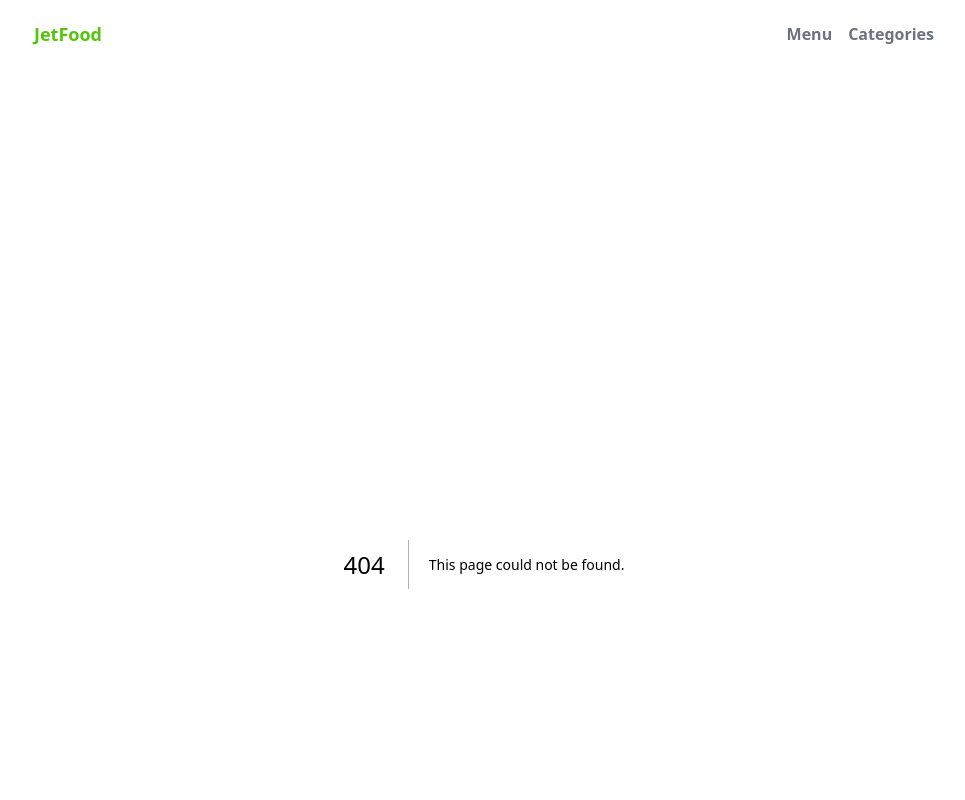
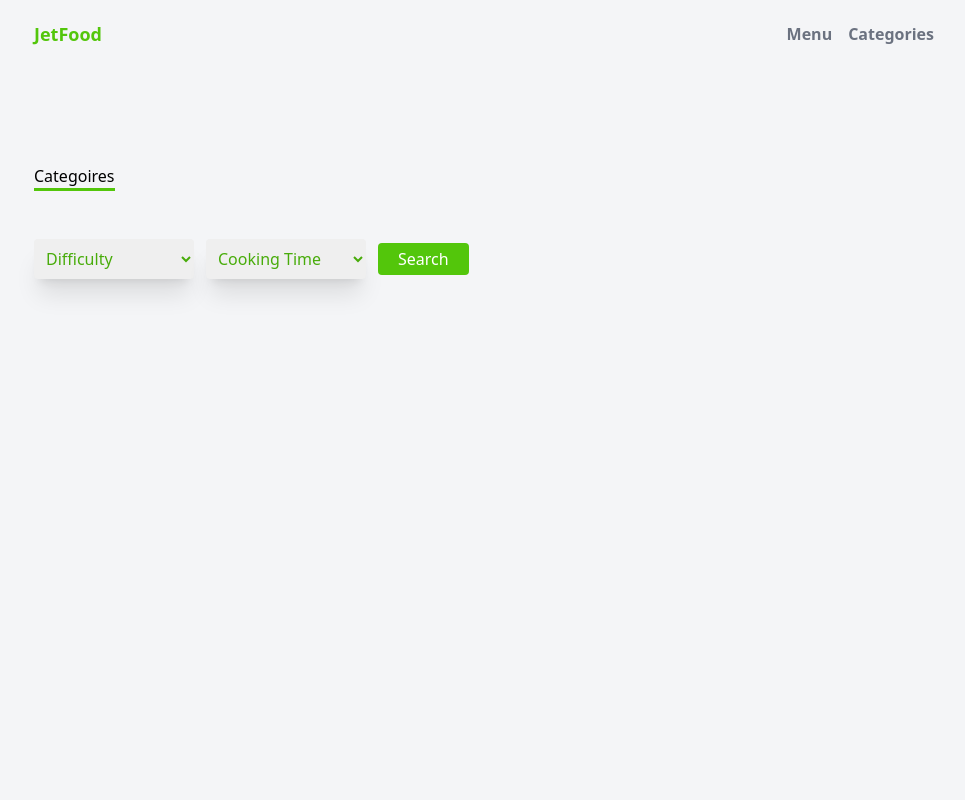
Before and after one commit to shayan-shiari/restaurant, a Next.js app: page /categories in a window 1280 px wide. Before the commit this address had no page. Shown: the top 800 px of the page, without its empty margins (156-1121 px from the left). Built offline with nearby package versions, Linux system fonts and the light colour scheme.

Commit message:
query added

```diff
--- /dev/null
+++ b/src/pages/categories/index.tsx
@@ -0,0 +1,60 @@
+import React, { useState } from "react";
+import { useRouter } from "next/router";
+
+const Categories = () => {
+  const router = useRouter();
+  const [query, setQeury] = useState({
+    difficulty: "",
+    time: "",
+  });
+
+  const changeHandler = (e: React.ChangeEvent<HTMLSelectElement>) => {
+    setQeury({
+      ...query,
+      [e.target.name]: e.target.value,
+    });
+  };
+
+  const searchHandler = (e: React.FormEvent<HTMLFormElement>) => {
+    e.preventDefault();
+    router.push({ pathname: "/categories", query });
+  };
+
+  return (
+    <div>
+      <h2 className="border-b-[3px] border-solid border-[#53c60b] w-fit mb-12">
+        Categoires
+      </h2>
+      <div>
+        <form onSubmit={searchHandler}>
+          <select
+            value={query.difficulty}
+            onChange={changeHandler}
+            name="difficulty"
+            className="shadow-xl w-40 h-10 mr-3 rounded p-2 text-[#48ac0a]"
+          >
+            <option value="">Difficulty</option>
+            <option value="Easy">Easy</option>
+            <option value="Medium">Medium</option>
+            <option value="Hard">Hard</option>
+          </select>
+          <select
+            value={query.time}
+            onChange={changeHandler}
+            name="time"
+            className="shadow-xl w-40 h-10 mr-3 rounded p-2 text-[#48ac0a]"
+          >
+            <option value="">Cooking Time</option>
+            <option value="more">More than 30 min</option>
+            <option value="less">Les than 30 min</option>
+          </select>
+          <button className="bg-[#53c60b] text-white h-8 px-5 rounded">
+            Search
+          </button>
+        </form>
+      </div>
+    </div>
+  );
+};
+
+export default Categories;
```
